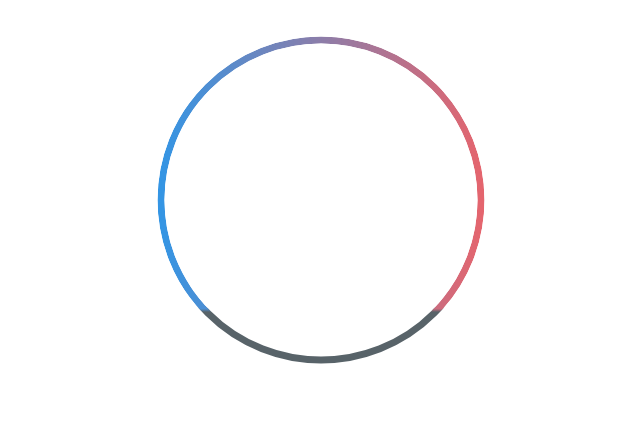
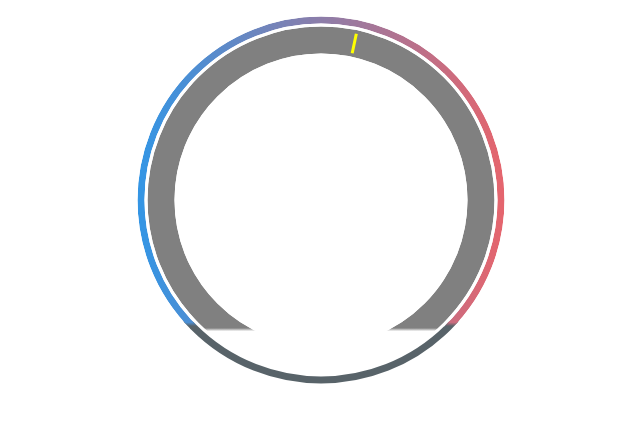
Before and after one commit to tangweejieleslie/React-Radial-Slider, a React (Create React App) app: page / in a window 1280 px wide. Shown: the top 422 px of the page, without its empty margins (319-959 px from the left). Built offline with nearby package versions, Linux system fonts and the light colour scheme.

Commit message:
added transforming slider

```diff
--- a/src/view/CirclePanel.jsx
+++ b/src/view/CirclePanel.jsx
@@ -1,4 +1,5 @@
 import React, { Component } from 'react';
+
 
 class CirclePanel extends Component {
 
--- a/src/view/ControlsPanel.jsx
+++ b/src/view/ControlsPanel.jsx
@@ -1,11 +1,18 @@
 import React, { Component } from 'react';
-
 import GradientPrompt from './components/controls/GradientPrompt'
-
 class ControlsPanel extends Component {
     render(){
-        return(
-            <GradientPrompt ></GradientPrompt>
+        return (
+          <div
+            style={{
+              display: "flex",
+              "flex-direction": "row",
+              "justify-content": "center"
+            }}
+          >
+
+            <GradientPrompt></GradientPrompt>
+          </div>
         );
     }
 }
--- a/src/view/components/controls/GradientPrompt.jsx
+++ b/src/view/components/controls/GradientPrompt.jsx
@@ -5,8 +5,10 @@ let HEIGHT = 400;
 let FILL = "none";
 let CX = WIDTH/2;
 let CY = HEIGHT/2;
-let RADIUS = WIDTH/2.5;
+let RADIUS = (WIDTH/2)-20;
 let STROKE_WIDTH = 7;
+let DEGREE = 12;
+let TRANSFORM = "rotate("+ DEGREE + ", 200, 200)"
 
 // References
 // https://developer.mozilla.org/en-US/docs/Web/SVG/Element/linearGradient
@@ -15,16 +17,8 @@ let STROKE_WIDTH = 7;
 class GradientPrompt extends Component {
   render() {
     return (
-      <div
-        style={{
-          display: "flex",
-          "flex-direction": "row",
-          "justify-content": "center"
-        }}
-      >
       <svg height={HEIGHT} width={WIDTH}>
         <defs>
-
           <linearGradient id="HotColdGradient">
             <stop offset="0%" stop-color="#3495E4" />
             <stop offset="100%" stop-color="#E4656E" />
@@ -37,21 +31,58 @@ class GradientPrompt extends Component {
             <stop offset="100%" stop-color="black" />
           </linearGradient>
 
+          <linearGradient id="MaskGradient2" x1="0%" y1="0%" x2="0%" y2="100%">
+            <stop offset="0%" stop-color="white" />
+            <stop offset="90%" stop-color="white" />
+            <stop offset="91%" stop-color="black" />
+            <stop offset="100%" stop-color="black" />
+          </linearGradient>
+
           <linearGradient id="BlackOnly" x1="0%" y1="0%" x2="0%" y2="100%">
             <stop offset="0%" stop-color="white" stop-opacity="0" />
             <stop offset="83%" stop-color="white" stop-opacity="0" />
             <stop offset="84%" stop-color="#586369" />
             <stop offset="100%" stop-color="#586369" />
           </linearGradient>
+
+          <pattern
+            id="VerticalStripesPattern"
+            x="0"
+            y="0"
+            width="10"
+            height="20"
+            patternUnits="userSpaceOnUse"
+          >
+            <rect
+              class="VerticalStripes"
+              x="0"
+              y="0"
+              width="5"
+              height="20"
+              fill="black"
+            />
+          </pattern>
         </defs>
+
         {/* Mask to hide unnecessary portions */}
-          <mask id="Mask">
+        <mask id="MaskPrompt">
           <circle
             cx={CX}
             cy={CY}
             r={RADIUS}
             stroke="url('#MaskGradient')"
             stroke-width={STROKE_WIDTH}
+          ></circle>
+        </mask>
+
+        {/* Mask to hide unnecessary portions */}
+        <mask id="MaskSlider">
+          <circle
+            cx={CX}
+            cy={CY}
+            r={RADIUS - 20}
+            stroke-width={STROKE_WIDTH + 20}
+            stroke="url('#MaskGradient2')"
           ></circle>
         </mask>
 
@@ -64,6 +95,7 @@ class GradientPrompt extends Component {
           stroke-width={STROKE_WIDTH}
           fill={FILL}
         />
+
         {/* GRADIENT PORTION TO INDICATE TEMPERATURE SELECTION */}
         <circle
           cx={CX}
@@ -72,11 +104,41 @@ class GradientPrompt extends Component {
           stroke="url('#HotColdGradient')"
           stroke-width={STROKE_WIDTH}
           fill={FILL}
-            mask="url(#Mask)"
+          mask="url(#MaskPrompt)"
         />
+
+        {/* SLIDER */}
+        <circle
+          cx={CX}
+          cy={CY}
+          r={RADIUS - 20}
+          stroke-width={STROKE_WIDTH + 20}
+          stroke="gray"
+          fill="none"
+          mask="url(#MaskSlider)"
+        />
+
+        <line
+          id="Slider"
+          x1="200"
+          y1="30"
+          x2="200"
+          y2="50"
+          style={{ stroke: "yellow", strokeWidth: 3 }}
+          transform={TRANSFORM}
+          // transform={this.state.transform}
+          // onMouseDown={this.mouseDown}
+          // onMouseUp={this.mouseUp}
+          // onMouseMove={this.mouseMove}
+        ></line>
       </svg>
-      </div>
     );
+
+
+    function computeSliderPosition() {
+        var innerArrow = document.getElementById("inner-arrow");
+        innerArrow.setAttribute("transform", "rotate(45,200,200)");
+    }
   }
 }
 
```
Also changed, not shown: src/view/components/controls/RadialSliderView.jsx (+69 -0 lines). Lines whose indentation alone changed are shown as unchanged.
